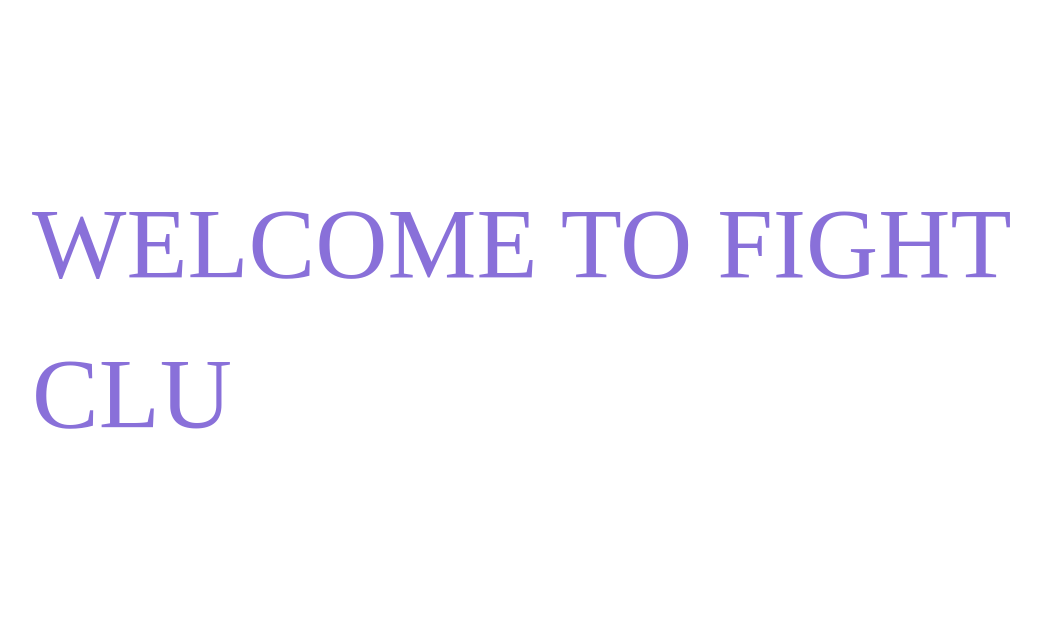
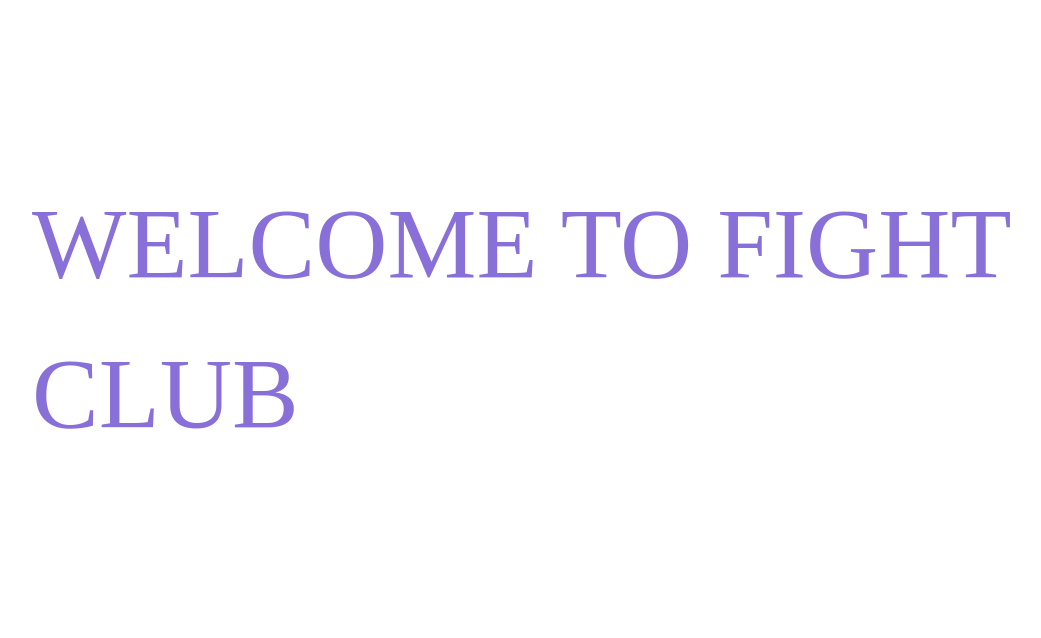
Before and after one commit to Anubhav505/Fight-Club, a Node server app: page /home in a window 1280 px wide. Shown: the part 58-696 px from the top of the page, without its empty margins (50-1091 px from the left). Run offline with Node 20, Linux system fonts and the light colour scheme; some libraries are stand-ins or nearby versions; some web fonts are replaced.

Commit message:
commit#3

```diff
--- a/views/users/home.ejs
+++ b/views/users/home.ejs
@@ -1,4 +1,4 @@
 <%= layout("layouts/boilerplate") %>
     <div class="home">
-        WELCOME TO FIGHT CLU
+        WELCOME TO FIGHT CLUB
     </div>
```
